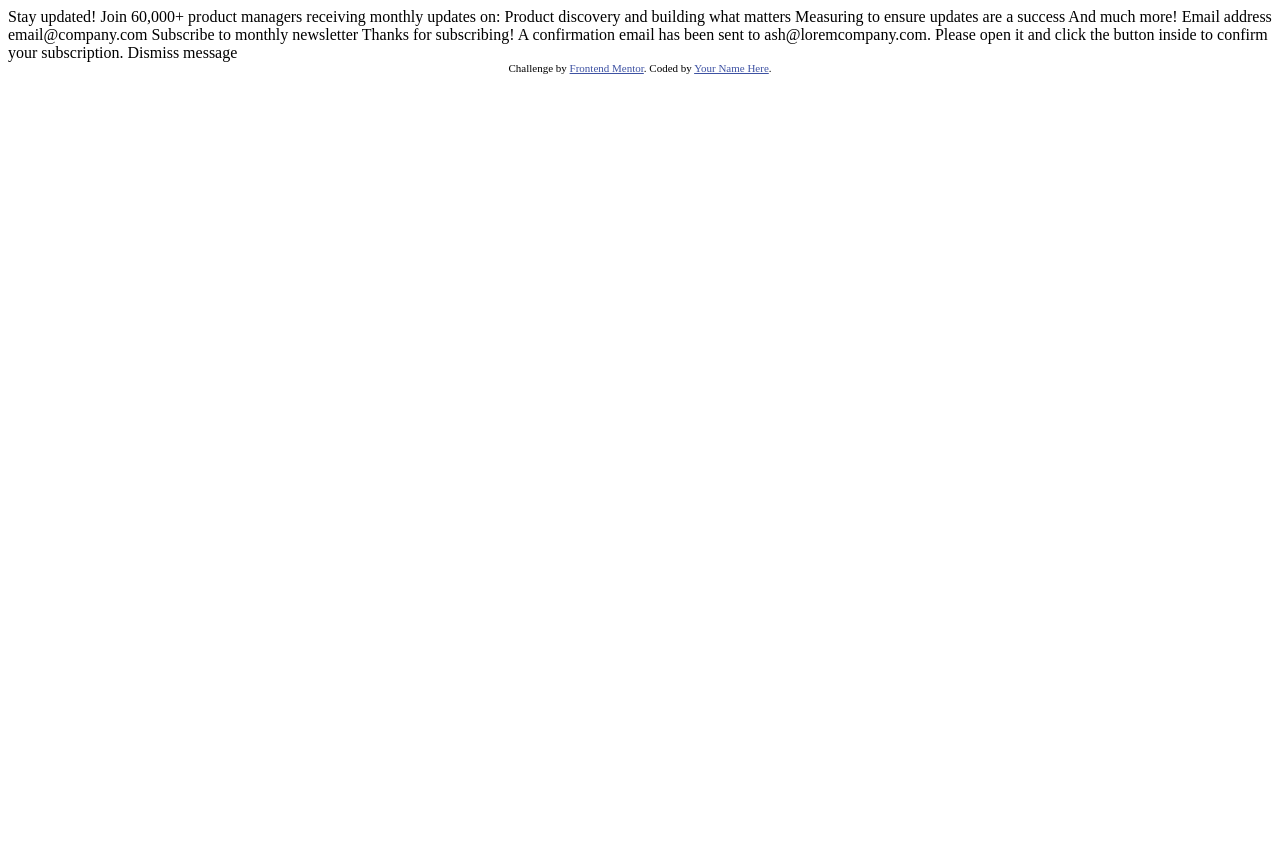
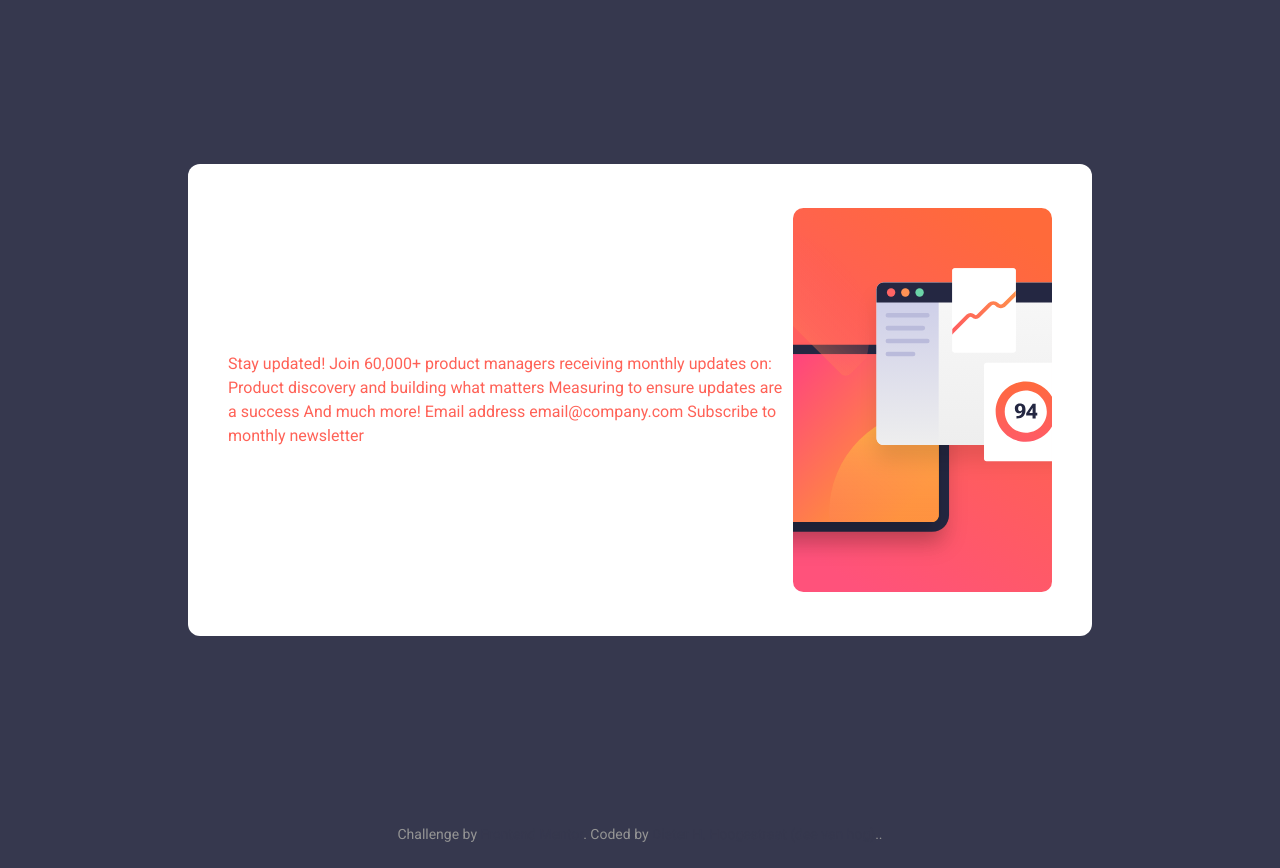
Before and after one commit to vanhog/frontend-mentor-newsletter-sign-in, a website: page index.html in a window 1280 px wide. Before the commit the page ends 800 px from the top, so only its background shows below. Drawn offline with Linux system fonts and the light colour scheme.

Commit message:
Initial commit, structural setup

```diff
--- a/index.html
+++ b/index.html
@@ -1,52 +1,79 @@
 <!DOCTYPE html>
 <html lang="en">
   <head>
-  <meta charset="UTF-8">
-  <meta name="viewport" content="width=device-width, initial-scale=1.0"> <!-- displays site properly based on user's device -->
+    <meta charset="UTF-8" />
+    <meta name="viewport" content="width=device-width, initial-scale=1.0" />
+    <!-- displays site properly based on user's device -->
 
-  <link rel="icon" type="image/png" sizes="32x32" href="./assets/images/favicon-32x32.png">
+    <link
+      rel="icon"
+      type="image/png"
+      sizes="32x32"
+      href="./assets/images/favicon-32x32.png"
+    />
 
-  <title>Frontend Mentor | Newsletter sign-up form with success message</title>
-
-  <!-- Feel free to remove these styles or customise in your own stylesheet 👍 -->
-  <style>
-    .attribution { font-size: 11px; text-align: center; }
-    .attribution a { color: hsl(228, 45%, 44%); }
-  </style>
+    <title>
+      Frontend Mentor | Newsletter sign-up form with success message
+    </title>
+    <link rel="stylesheet" href="./output.css" />
   </head>
-<body>
-
+  <body class="font-roboto bg-nl-blue-700">
     <!-- Sign-up form start -->
-
-  Stay updated!
-
-  Join 60,000+ product managers receiving monthly updates on:
-
-  Product discovery and building what matters
-  Measuring to ensure updates are a success
-  And much more!
-
-  Email address
-  email@company.com
-
+    <main class="flex flex-col justify-center items-center h-screen">
+      <div
+        id="subscribe"
+        class="bg-nl-white md:rounded-xl w-full max-w-sm md:max-w-full md:w-152 lg:w-226 flex flex-col lg:flex-row justify-center items-center text-nl-red md:px-10 md:py-11"
+      >
+        <div class="order-1 lg:order-2 w-full">
+          <img
+            src="./assets/images/illustration-sign-up-mobile.svg"
+            class="w-full md:hidden"
+            alt="Symbolic illustration of a desktop with a tablet on it, overlaid with three elements: an Apple window, an upward-trending graph, and a circular traffic sign showing a speed limit of 94."
+          />
+          <img
+            src="./assets/images/illustration-sign-up-tablet.svg"
+            class="w-full hidden md:block lg:hidden"
+            alt="Symbolic illustration of a desktop with a tablet on it, overlaid with three elements: an Apple window, an upward-trending graph, and a circular traffic sign showing a speed limit of 94."
+          />
+          <img
+            src="./assets/images/illustration-sign-up-desktop.svg"
+            class="w-full hidden lg:block"
+            alt="Symbolic illustration of a desktop with a tablet on it, overlaid with three elements: an Apple window, an upward-trending graph, and a circular traffic sign showing a speed limit of 94."
+          />
+        </div>
+        <div class="order-2 lg:order-1">
+          Stay updated! Join 60,000+ product managers receiving monthly updates
+          on: Product discovery and building what matters Measuring to ensure
+          updates are a success And much more! Email address email@company.com
           Subscribe to monthly newsletter
-
+        </div>
+      </div>
       <!-- Sign-up form end -->
 
       <!-- Success message start -->
-
-  Thanks for subscribing!
-
-  A confirmation email has been sent to ash@loremcompany.com.
-  Please open it and click the button inside to confirm your subscription.
-
-  Dismiss message
-
+      <div id="success" class="text-nl-blue-800 hidden">
+        Thanks for subscribing! A confirmation email has been sent to
+        ash@loremcompany.com. Please open it and click the button inside to
+        confirm your subscription. Dismiss message
+      </div>
       <!-- Success message end -->
-
-  <div class="attribution">
-    Challenge by <a href="https://www.frontendmentor.io?ref=challenge" target="_blank">Frontend Mentor</a>.
-    Coded by <a href="#">Your Name Here</a>.
+    </main>
+    <footer>
+      <div id="attribution" aria-label="Attributions" class="attribution">
+        Challenge by
+        <a
+          href="https://www.frontendmentor.io"
+          target="_blank"
+          rel="noopener noreferrer"
+          >Frontend Mentor</a
+        >. Coded by
+        <a
+          href="https://github.com/vanhog"
+          target="_blank"
+          rel="noopener noreferrer"
+          >Dieter H. Hoogestraat (dee van hog)</a
+        >..
       </div>
+    </footer>
   </body>
 </html>
--- /dev/null
+++ b/package.json
@@ -0,0 +1,6 @@
+{
+  "dependencies": {
+    "@tailwindcss/cli": "^4.1.18",
+    "tailwindcss": "^4.1.18"
+  }
+}
--- /dev/null
+++ b/style.css
@@ -0,0 +1,37 @@
+@import url('https://fonts.googleapis.com/css2?family=Roboto:ital,wght@0,100..900;1,100..900&display=swap');
+@import 'tailwindcss';
+
+@theme {
+  --font-roboto: 'Roboto', sans-serif;
+  --color-nl-red: hsl(4, 100%, 67%);
+  --color-nl-blue-800: hsl(234, 29%, 20%);
+  --color-nl-blue-700: hsl(235, 18%, 26%);
+  --color-nl-grey-700: hsl(235, 18%, 26%);
+  --color-nl-grey: hsl(0, 0%, 58%);
+  --color-nl-white: hsl(0, 0%, 100%);
+}
+
+@layer components {
+  .text-preset-1 {
+    @apply text-[2.5rem] tracking-normal leading-4 text-nl-blue-800 font-bold md:text-[3.5rem];
+  }
+
+  .text-preset-2 {
+    @apply text-base tracking-normal leading-6 text-nl-blue-800 font-normal;
+  }
+  .text-preset-2-button {
+    @apply text-base tracking-normal leading-6 text-nl-white font-bold;
+  }
+
+  .text-preset-3 {
+    @apply text-xs tracking-normal leading-6 text-nl-blue-800;
+  }
+
+  .attribution {
+    @apply text-sm text-nl-grey my-6 text-center;
+  }
+
+  .attribution a {
+    @apply text-nl-blue-700;
+  }
+}
```
Also changed, not shown: output.css (added), 2 other files. Lines whose indentation alone changed are shown as unchanged.
